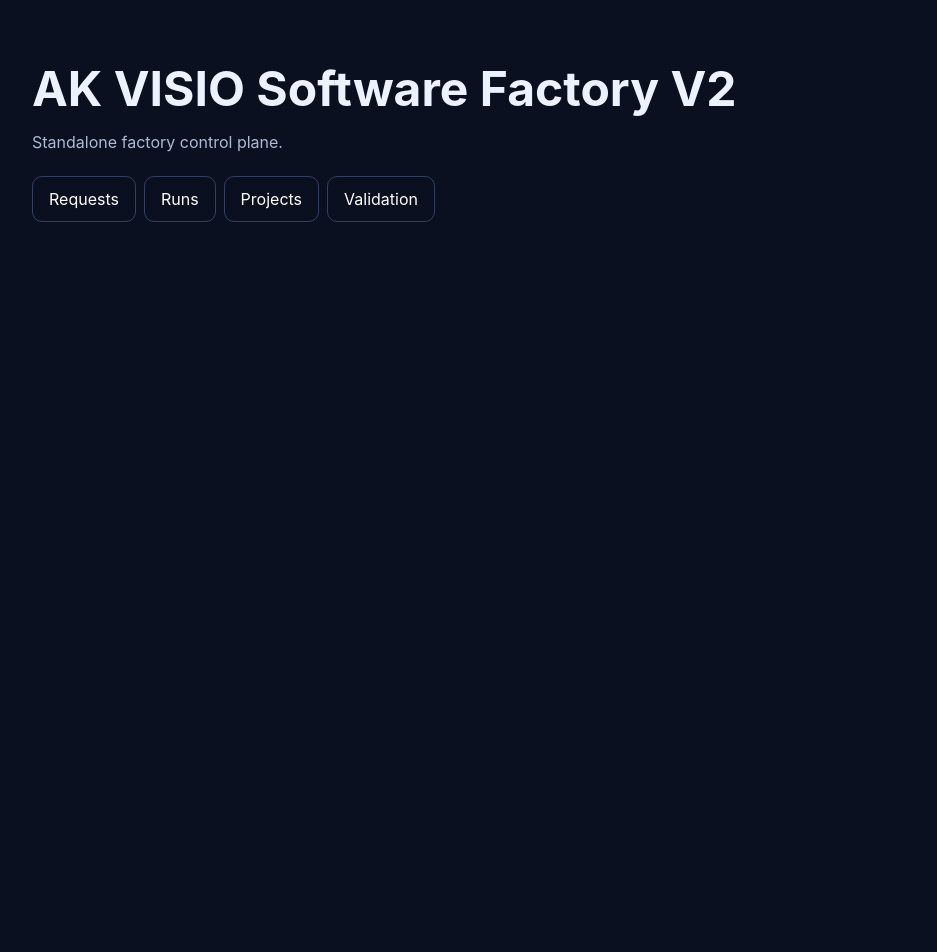
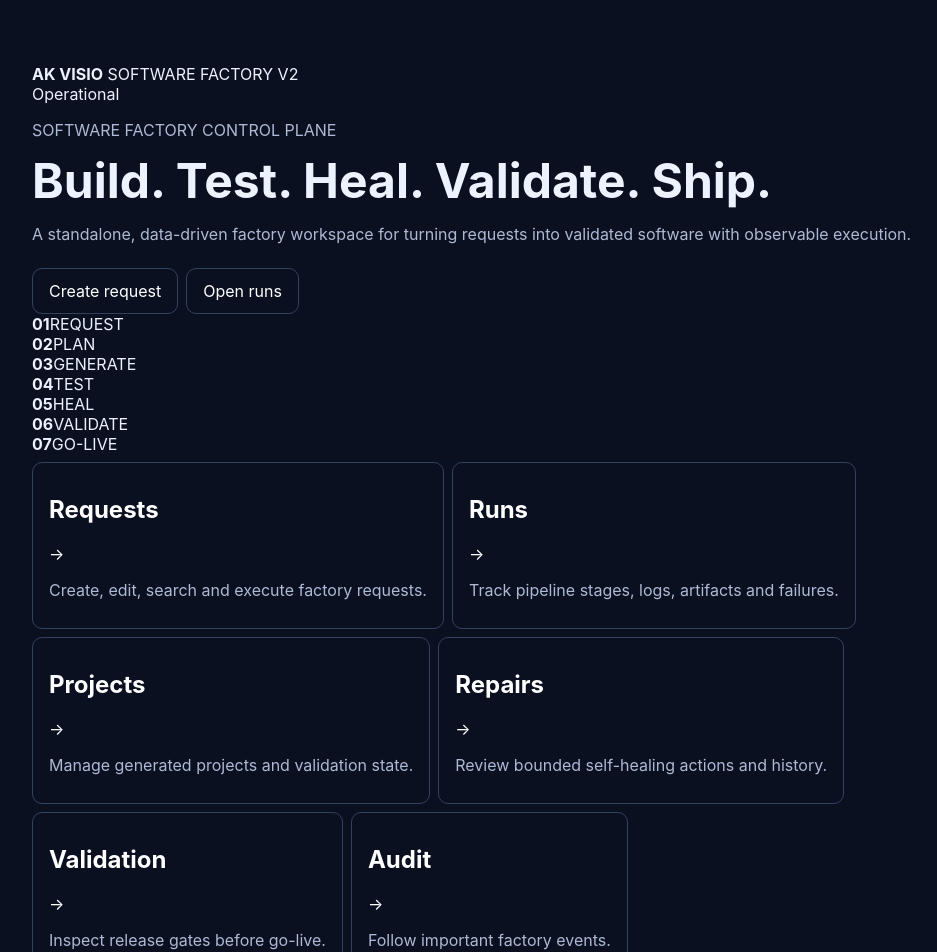
Before and after one commit to Yudi8377/AK-VISIO-SOFTWARE-FACTORY-V2, a Next.js app: page / in a window 1280 px wide. Shown: the top 952 px of the page, without its empty margins (86-1023 px from the left). Before the commit the page ends 800 px from the top, so only its background shows below. Built offline with nearby package versions, Linux system fonts and the light colour scheme.

Commit message:
feat: build factory control plane landing

```diff
--- a/app/page.tsx
+++ b/app/page.tsx
@@ -1 +1,17 @@
-export default function Home(){return <main><h1>AK VISIO Software Factory V2</h1><p>Standalone factory control plane.</p><a href="/requests">Requests</a><a href="/runs">Runs</a><a href="/projects">Projects</a><a href="/validation">Validation</a></main>}
+import Link from 'next/link'
+
+const modules = [
+  ['Requests','Create, edit, search and execute factory requests.','/requests'],
+  ['Runs','Track pipeline stages, logs, artifacts and failures.','/runs'],
+  ['Projects','Manage generated projects and validation state.','/projects'],
+  ['Repairs','Review bounded self-healing actions and history.','/repairs'],
+  ['Validation','Inspect release gates before go-live.','/validation'],
+  ['Audit','Follow important factory events.','/audit'],
+]
+
+export default function Home(){return <main className="shell">
+  <header className="topbar"><div><strong>AK VISIO</strong><span> SOFTWARE FACTORY V2</span></div><div className="status"><i/> Operational</div></header>
+  <section className="hero"><div><p className="eyebrow">SOFTWARE FACTORY CONTROL PLANE</p><h1>Build. Test. Heal. Validate. Ship.</h1><p className="lede">A standalone, data-driven factory workspace for turning requests into validated software with observable execution.</p><div className="actions"><Link href="/requests" className="primary">Create request</Link><Link href="/runs" className="secondary">Open runs</Link></div></div><div className="pipeline">{['REQUEST','PLAN','GENERATE','TEST','HEAL','VALIDATE','GO-LIVE'].map((x,i)=><div key={x}><b>{String(i+1).padStart(2,'0')}</b><span>{x}</span></div>)}</div></section>
+  <section className="grid">{modules.map(([title,desc,href])=><Link className="card" href={href} key={title}><div className="cardtop"><h2>{title}</h2><span>→</span></div><p>{desc}</p></Link>)}</section>
+  <footer>V2 is isolated from ADTRAN Realindo · Dedicated Supabase project · Production-safe stage contracts</footer>
+</main>}
```
